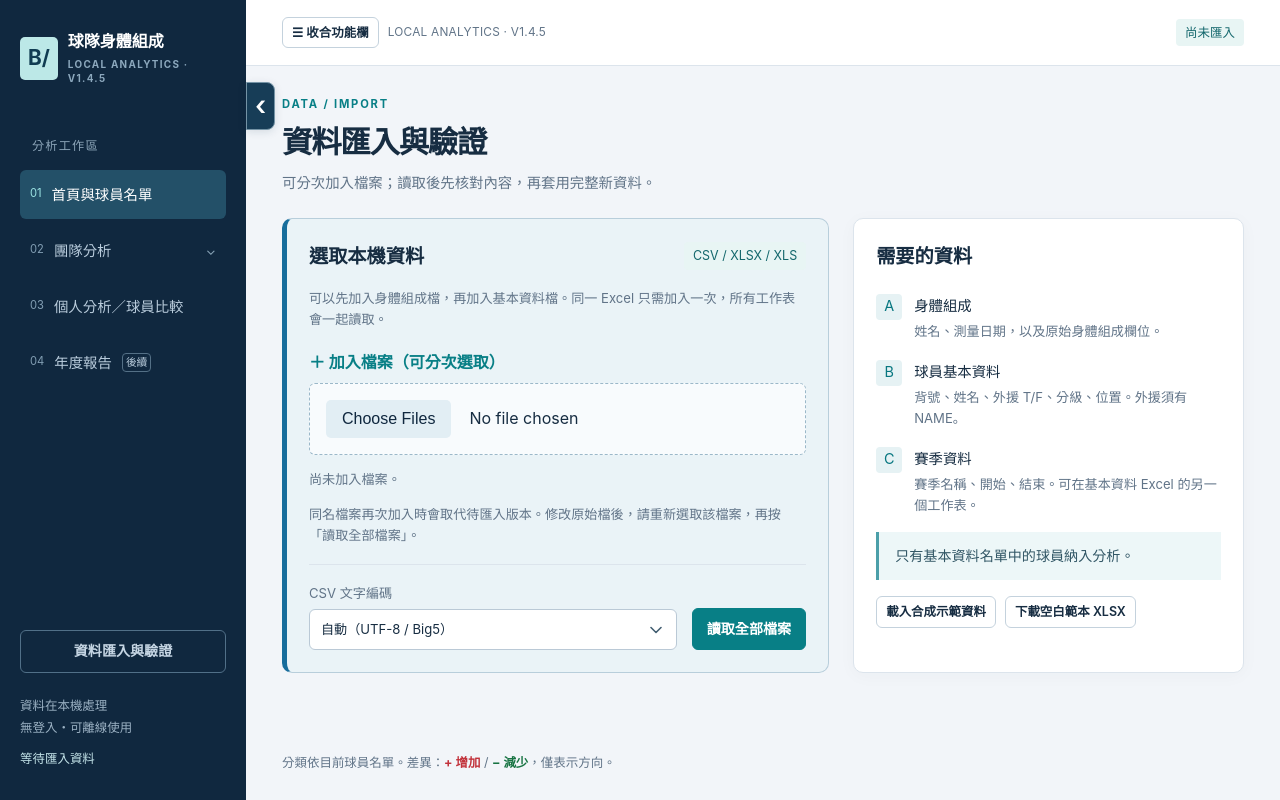
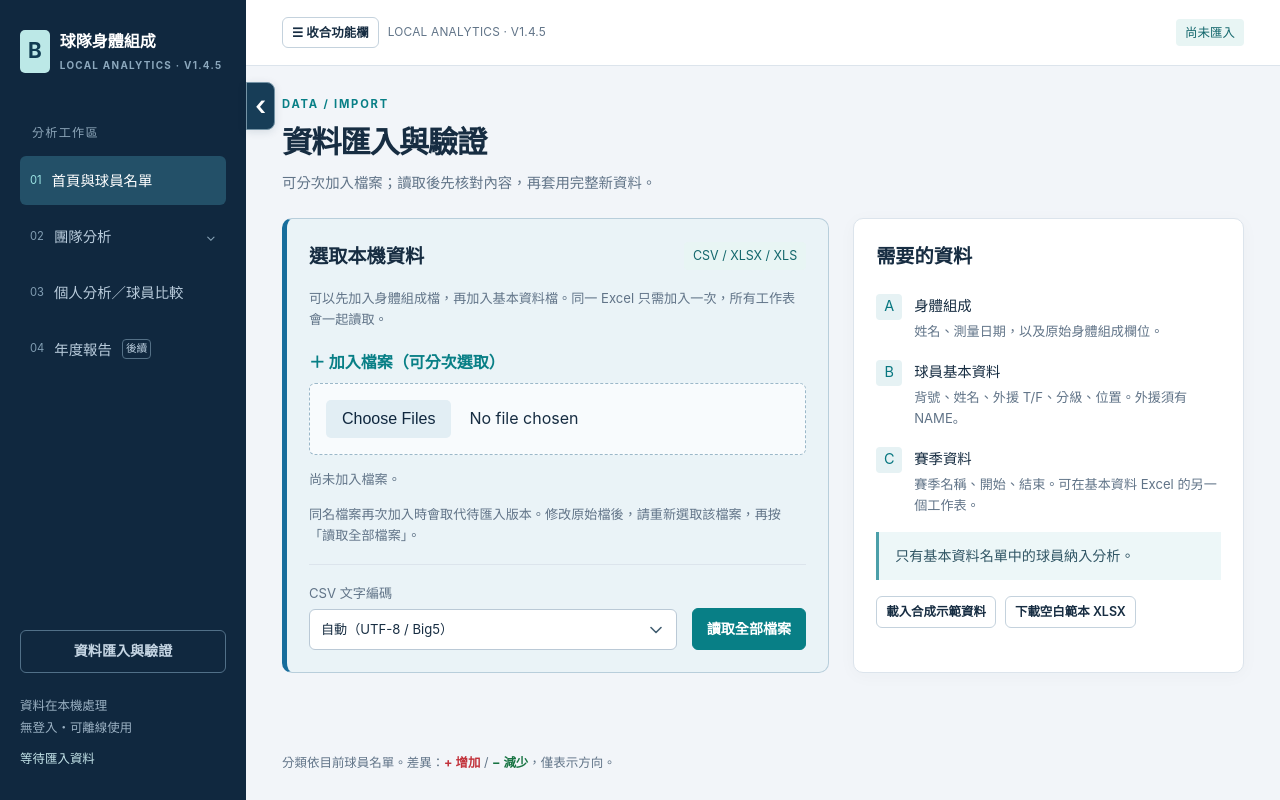
Before and after one commit to LU-MENG-YU/NTSU, a plain HTML site: page lab/inbody_analysis/index.html in a window 1280 px wide. Drawn offline with nearby package versions, Linux system fonts and the light colour scheme.

Commit message:
Update index.html

```diff
--- a/lab/inbody_analysis/index.html
+++ b/lab/inbody_analysis/index.html
@@ -31,7 +31,7 @@
 <body>
   <a class="skip" href="#main">跳至內容</a>
   <aside class="sidebar" id="sidebar">
-    <a class="brand" href="#home"><span class="brand-mark">B/</span><span>球隊身體組成<small>LOCAL ANALYTICS · V1.4.5</small></span></a>
+    <a class="brand" href="#home"><span class="brand-mark">B</span><span>球隊身體組成<small>LOCAL ANALYTICS · V1.4.5</small></span></a>
     <div class="nav-label">分析工作區</div>
     <nav aria-label="主要導覽">
       <a href="#home" data-route="home"><span>01</span>首頁與球員名單</a>
```
